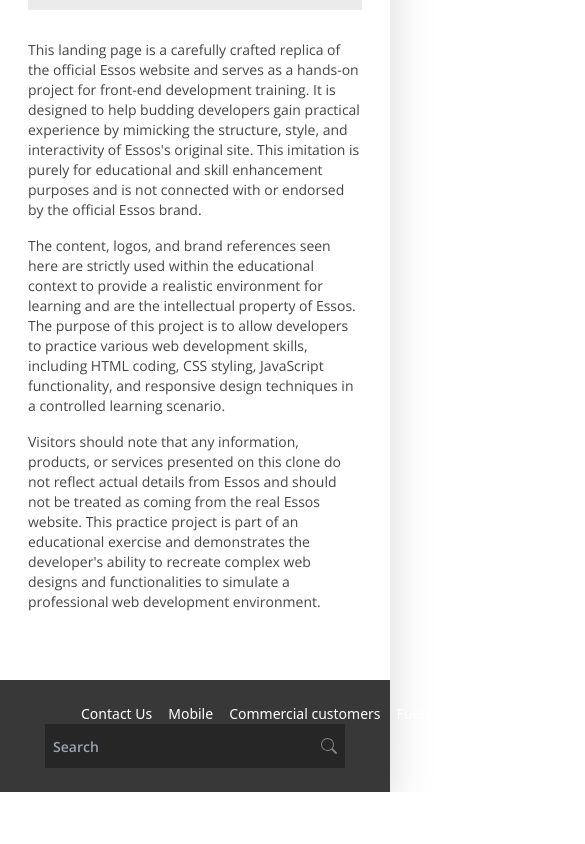
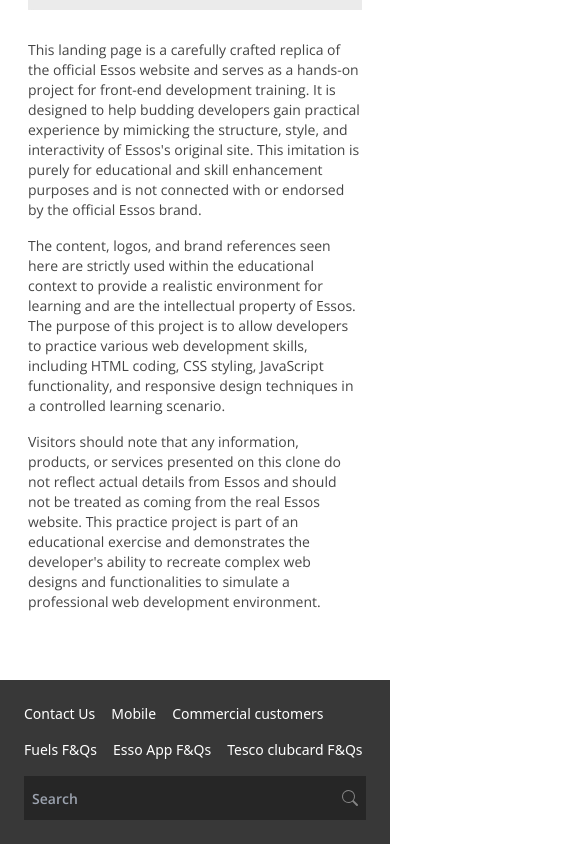
Before and after one commit to ElJefe111944/Esso-Clone, a Vue app: page / in a window 390 px wide. Shown: the part 3966-4810 px from the top of the page, 585 px wide, since content can reach past the window. Before the commit the page ends 4758 px from the top, so only its background shows below. Built offline with nearby package versions, Linux system fonts and the light colour scheme; a web font is replaced by a local one.

Commit message:
Top section of footer styled

```diff
--- a/src/components/Footer.vue
+++ b/src/components/Footer.vue
@@ -1,8 +1,8 @@
 <template>
     <div>
         <!-- links -->
-        <div class="flex bg-footerGray lg:flex-row flex-col w-full p-4 justify-between items-center">
-            <div class="flex w-2/3 text-white gap-3">
+        <div class="flex bg-footerGray lg:flex-row md:flex-col flex-col w-full p-4 justify-between items-center gap-3">
+            <div class="flex w-full md:w-2/3 text-white gap-3 flex-wrap">
                 <a class="text-white no-underline whitespace-nowrap text-sm font-medium" href="#">Contact Us</a>
                 <a class="text-white no-underline whitespace-nowrap text-sm font-medium" href="#">Mobile</a>
                 <a class="text-white no-underline whitespace-nowrap text-sm font-medium" href="#">Commercial customers</a>
@@ -10,8 +10,8 @@
                 <a class="text-white no-underline whitespace-nowrap text-sm font-medium" href="#">Esso App F&Qs</a>
                 <a class="text-white no-underline whitespace-nowrap text-sm font-medium" href="#">Tesco clubcard F&Qs</a>
             </div>
-            <div class="flex items-center relative">
-                <input class="flex bg-footerBlack h-11 px-2 w-[300px] md:w-[350px] placeholder:text-sm placeholder:font-sans placeholder:font-semibold" placeholder="Search" type="text">
+            <div class="flex items-center relative w-full md:w-auto">
+                <input class="flex bg-footerBlack h-11 px-2 w-full md:w-[350px] placeholder:text-sm placeholder:font-sans placeholder:font-semibold" placeholder="Search" type="text">
                 <SearchIcon class="absolute right-2" />
             </div>
         </div>
```
Also changed, not shown: src/assets/footer-logos.svg (added).
